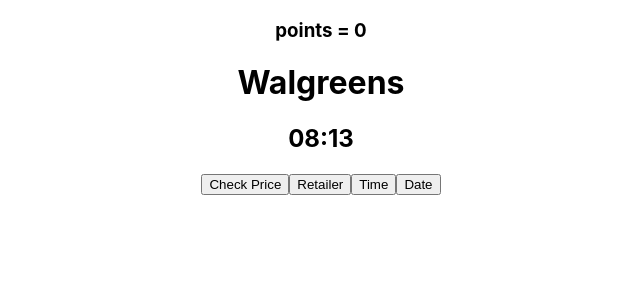
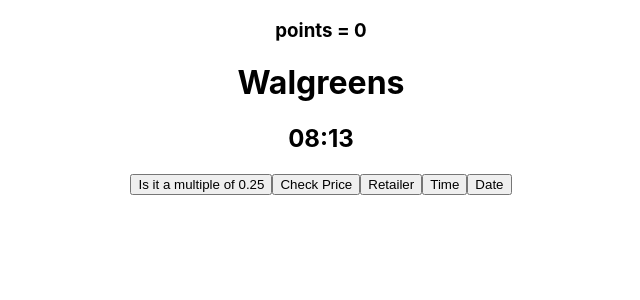
Before and after one commit to Erodri6z/Reciept-Processor, a React (Create React App) app: page / in a window 1280 px wide. Shown: the top 300 px of the page, without its empty margins (319-959 px from the left). Built offline with nearby package versions, Linux system fonts and the light colour scheme.

Commit message:
add a function to check if the total is a multiple of 0.25

```diff
--- a/src/App.jsx
+++ b/src/App.jsx
@@ -53,12 +53,25 @@
     }
   }
 
+  const divideByTwentyFive = () => {
+    const price = example.total
+    if (price % 0.25 === 0) {
+      console.log('this is a multiple of 0.25')
+      setPoints(points + 25)
+    } else {
+      console.log('this isnt a dividable by 0.25')
+    }
+  }
+
+  divideByTwentyFive()
+
   return (
     <div className="App">
       <>
       <h3>points = {points}</h3>
       <h1>{example.retailer}</h1>
       <h2>{example.purchaseTime}</h2>
+      <button onClick={divideByTwentyFive}>Is it a multiple of 0.25</button>
       <button onClick={isEvenPrice}>Check Price</button>
       <button onClick={getRetailerPoints}>Retailer</button>
       <button onClick={getTime}>Time</button>
```
